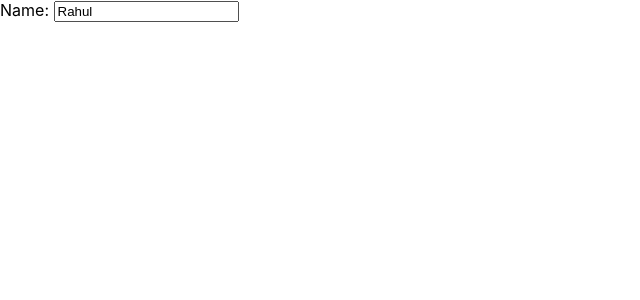
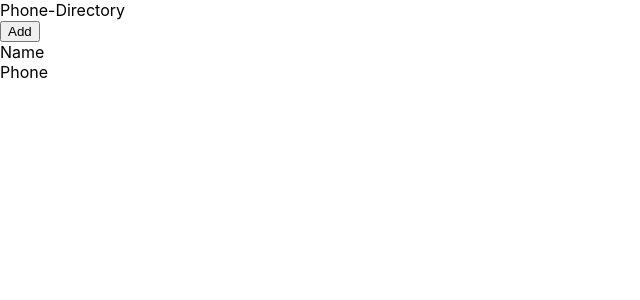
Before and after one commit to rahulsinghbisht-13/phone-directory, a React (Create React App) app: page / in a window 1280 px wide. Shown: the top 300 px of the page, without its empty margins (0-640 px from the left). Built offline with nearby package versions, Linux system fonts and the light colour scheme.

Commit message:
Created 'Header' Component

```diff
--- a/src/App.js
+++ b/src/App.js
@@ -1,18 +1,15 @@
+import Header from "./Header";
+
 function App() {
   return (
     <div>
-      {/* <div className="header">
-        Phone-Directory
-      </div>
-
+      <Header />
       <button >Add</button>
 
       <div>
         <span>Name</span><br></br>
         <span>Phone</span>
-      </div> */}
-      <label htmlFor="name">Name: </label>
-      <input id="name" type="text" placeholder="Type here" defaultValue="Rahul"/>
+      </div>
     </div>
   );
 }
--- /dev/null
+++ b/src/Header.js
@@ -0,0 +1,24 @@
+import React from 'react';
+
+// Functional component
+const Header = function() {
+    return (
+        <div className="header">
+            Phone-Directory
+        </div>
+    )
+}
+
+// Class Component
+
+// class Header extends Component {
+//     render() {
+//         return (
+//             <div className="header">
+//                 Phone-Directory
+//             </div>
+//         )
+//     }
+// }
+
+export default Header;
```
